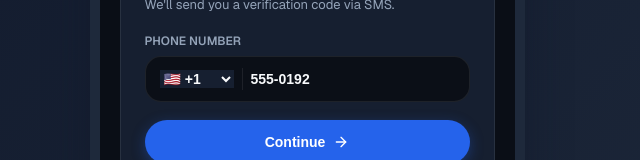
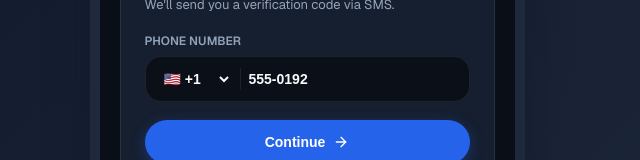
Before and after one commit to Pranvith9/Radius, a React (Vite) app: page / in a window 1280 px wide. Shown: the part 397-557 px from the top of the page, without its empty margins (333-973 px from the left). Built offline with nearby package versions, Linux system fonts and the light colour scheme; the HTML template or start-up script is replaced by a standard one.

Commit message:
Remove dark background rectangle box from country code select dropdown element

```diff
--- a/src/components/auth/AuthOnboarding.jsx
+++ b/src/components/auth/AuthOnboarding.jsx
@@ -209,12 +209,14 @@ export default function AuthOnboarding({ existingUsers = [], onCompleteAuth }) {
                   style={{
                     border: 'none',
                     background: 'transparent',
+                    backgroundColor: 'transparent',
+                    boxShadow: 'none',
                     color: 'var(--color-text-primary)',
                     fontSize: '14px',
                     fontWeight: 600,
                     outline: 'none',
                     cursor: 'pointer',
-                    paddingRight: '8px'
+                    paddingRight: '6px'
                   }}
                 >
                   <option value="+1">🇺🇸 +1</option>
--- a/src/index.css
+++ b/src/index.css
@@ -57,15 +57,15 @@
   --color-primary-light: rgba(37, 99, 235, 0.2);
 }
 
-.dark-theme input {
+.dark-theme input,
+.dark-theme textarea,
+.dark-theme select {
   color: #F8FAFC !important;
 }
 
-.dark-theme textarea,
-.dark-theme select {
+.dark-theme option {
   background-color: #161F30 !important;
   color: #F8FAFC !important;
-  border-color: rgba(255, 255, 255, 0.1) !important;
 }
 
 .dark-theme .chip {
```
